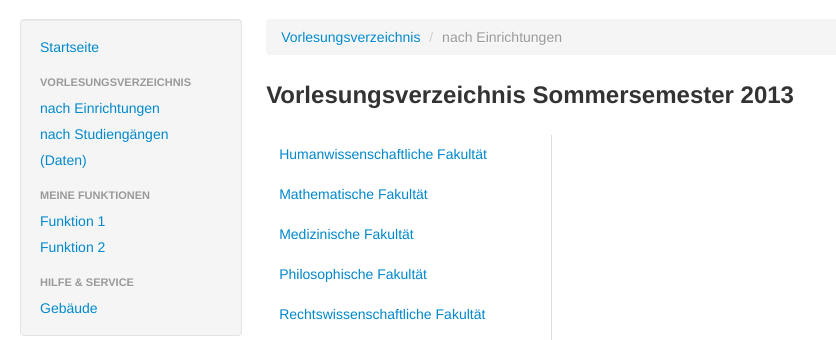
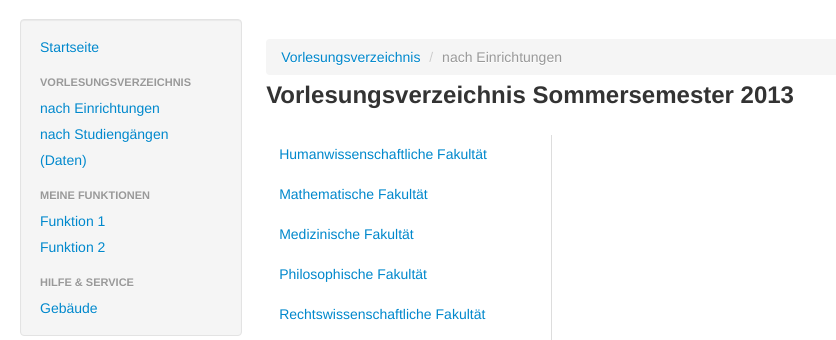
Before and after one commit to david-vlz/responsive-klips, a PHP site: page /index.php?controller=institute&action=index in a window 1280 px wide. Shown: the part 129-469 px from the top of the page, without its empty margins (0-836 px from the left). Run offline with PHP 8.4, Linux system fonts and the light colour scheme; data that the repository does not hold is empty.

Commit message:
Commit test

```diff
--- a/css/study_guide.css
+++ b/css/study_guide.css
@@ -30,10 +30,6 @@ left: 230px;
 position: relative;
 left: 460px;
 bottom: 125px;
-}
-#bcrumb {
-position: relative;
-bottom: 20px;
 }
 #headline {
 position: relative;
--- a/views/guide_index.php
+++ b/views/guide_index.php
@@ -1,6 +1,6 @@
 <!--Ziel: Darstellung der Institute in einem tabbable-->
 
-<ul class="breadcrumb"id="bcrumb">
+<ul class="breadcrumb">
 	<li><a href="#">Vorlesungsverzeichnis</a> <span class="divider">/</span></li>
 	<li class="acitve">nach Einrichtungen</li>
 </ul>
```
